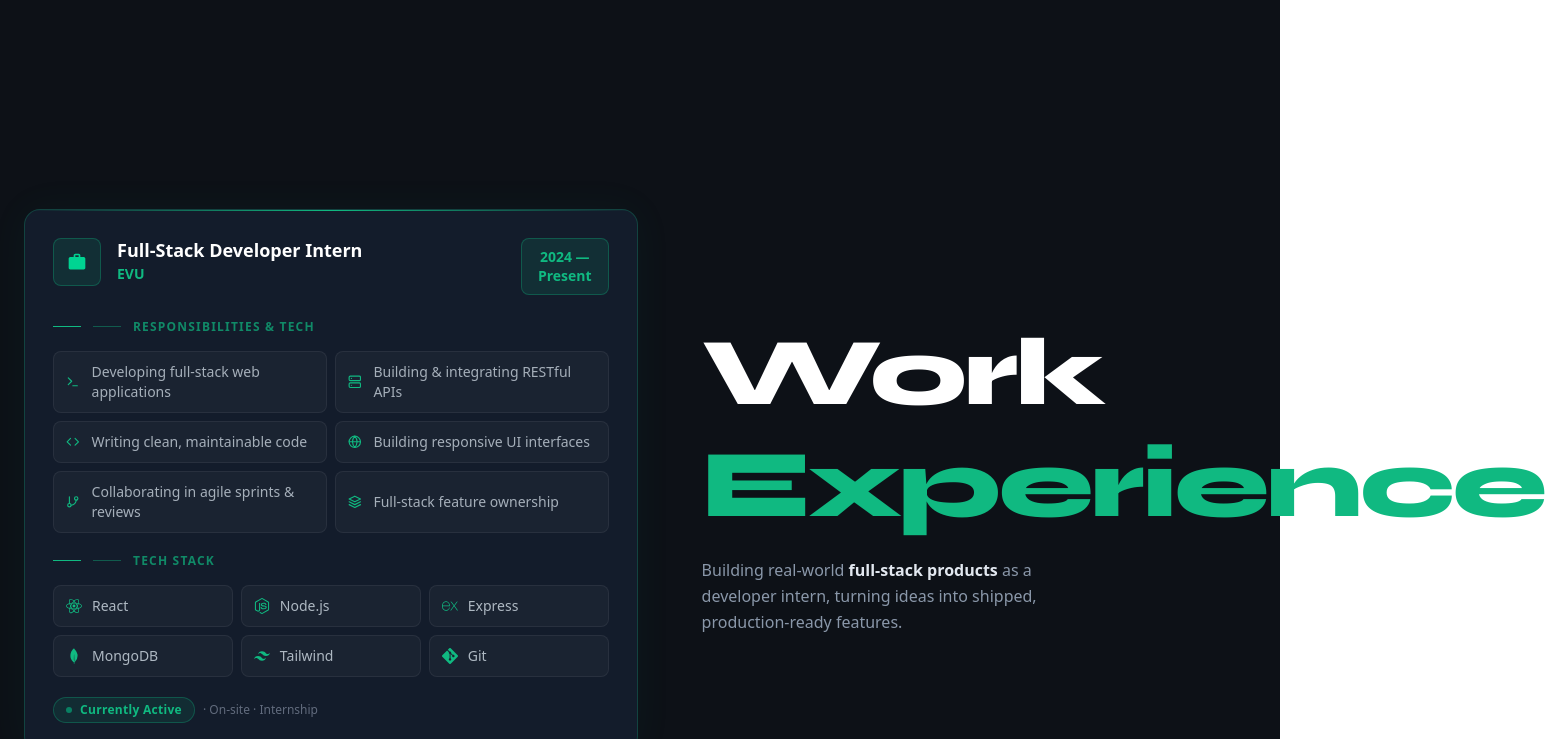
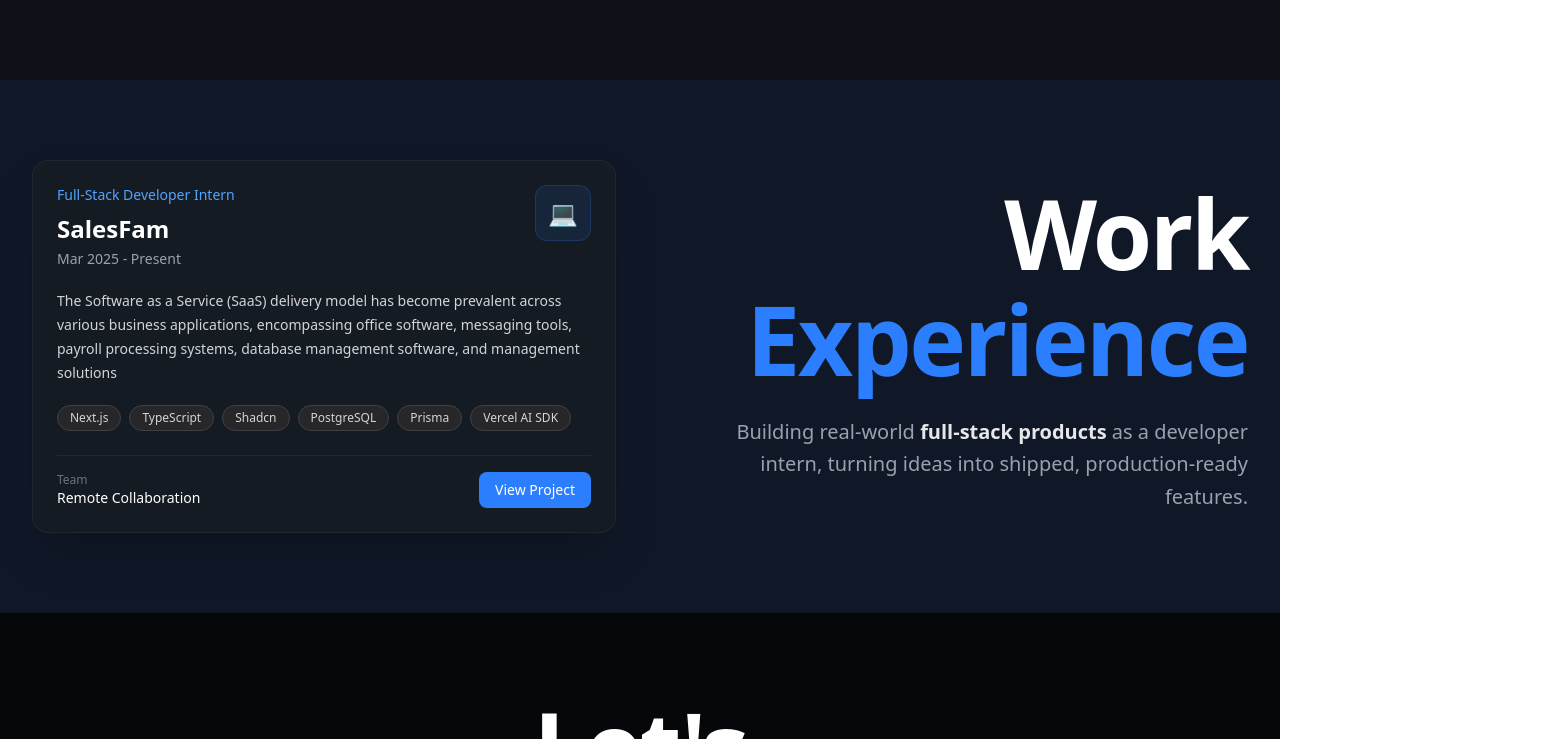
Before and after one commit to abdullah-shamim-2004/my-portfolio, a React (Vite) app: page / in a window 1280 px wide. Shown: the part 4557-5296 px from the top of the page, 1545 px wide, since content can reach past the window. Built offline with nearby package versions, Linux system fonts and the light colour scheme.

Commit message:
style : Add some style on experience section.

```diff
--- a/src/Components/Experience/Experience.jsx
+++ b/src/Components/Experience/Experience.jsx
@@ -16,6 +16,7 @@
   SiGit,
 } from "react-icons/si";
 import { MdWork } from "react-icons/md";
+import { Link } from "react-router";
 
 const responsibilities = [
   { icon: <FiTerminal />, label: "Developing full-stack web applications" },
@@ -51,228 +52,92 @@
   }, []);
 
   return (
-    <section
-      ref={ref}
-      className="min-h-screen w-full flex items-center"
-      style={{ background: "#0d1117" }}
-    >
-      <div className="max-w-7xl mx-auto w-full px-6 py-24 flex flex-col lg:flex-row items-center gap-16">
-        {/* ── LEFT: Card ── */}
+    <section className="bg-gray-900 min-h-[60vh] py-20 px-4 sm:px-6 lg:px-8">
+      <div className="max-w-7xl mx-auto ">
         <div
-          className={`w-full lg:w-[55%] transition-all duration-700 ${
-            visible ? "opacity-100 translate-y-0" : "opacity-0 translate-y-10"
-          }`}
-          style={{ transitionDelay: "0.1s" }}
+          className="grid grid-cols-1
+         md:grid-cols-2 gap-12 items-center"
         >
-          <div
-            className="rounded-2xl p-7 relative overflow-hidden"
-            style={{
-              background: "#131c2b",
-              border: "1px solid rgba(16,185,129,0.25)",
-              boxShadow: "0 0 40px rgba(16,185,129,0.05)",
-            }}
-          >
-            {/* Top accent line */}
-            <div
-              className="absolute top-0 left-0 right-0 h-px"
-              style={{
-                background:
-                  "linear-gradient(90deg, transparent, #10b981, transparent)",
-              }}
-            />
+          {" "}
+          {/* ── LEFT: Card ── */}
+          <div className="w-full max-w-[650px] rounded-2xl border border-white/5 bg-[#151b23] p-6 shadow-2xl transition-all duration-300 hover:-translate-y-0.5 hover:border-blue-400">
+            {/* Top Section */}
+            <div className="flex items-start justify-between">
+              <div>
+                <p className="text-sm text-blue-400 font-medium">
+                  Full-Stack Developer Intern
+                </p>
 
-            {/* ── Card Header ── */}
-            <div className="flex items-start justify-between gap-4 mb-6">
-              <div className="flex items-center gap-4">
-                {/* Icon box */}
-                <div
-                  className="w-12 h-12 rounded-lg flex items-center justify-center flex-shrink-0"
-                  style={{
-                    background: "rgba(16,185,129,0.12)",
-                    border: "1px solid rgba(16,185,129,0.3)",
-                  }}
-                >
-                  <MdWork className="text-emerald-400 text-xl" />
-                </div>
+                <h2 className="mt-2 text-2xl font-bold text-white">SalesFam</h2>
 
-                <div>
-                  <h3 className="font-bold text-white text-lg leading-tight">
-                    Full-Stack Developer Intern
-                  </h3>
-                  <p
-                    className="text-sm font-semibold mt-0.5"
-                    style={{ color: "#10b981" }}
-                  >
-                    EVU
-                  </p>
-                </div>
+                <p className="mt-1 text-sm text-zinc-400">Mar 2025 - Present</p>
               </div>
 
-              {/* Date badge */}
-              <div
-                className="flex-shrink-0 text-center px-4 py-2 rounded-lg text-sm font-semibold"
-                style={{
-                  background: "rgba(16,185,129,0.12)",
-                  border: "1px solid rgba(16,185,129,0.3)",
-                  color: "#10b981",
-                  lineHeight: "1.4",
-                }}
-              >
-                2024 —<br />
-                Present
+              <div className="h-14 w-14 rounded-xl bg-blue-500/10 flex items-center justify-center border border-blue-500/20">
+                <span className="text-2xl">💻</span>
               </div>
             </div>
 
-            {/* ── Divider label ── */}
-            <div className="flex items-center gap-3 mb-4">
-              <div className="w-7 h-px" style={{ background: "#10b981" }} />
-              <div
-                className="w-7 h-px"
-                style={{ background: "rgba(16,185,129,0.4)" }}
-              />
-              <span
-                className="text-xs font-semibold tracking-widest uppercase"
-                style={{ color: "rgba(16,185,129,0.7)" }}
-              >
-                Responsibilities & Tech
-              </span>
-            </div>
+            {/* Description */}
+            <p className="mt-5 text-sm leading-6 text-zinc-300">
+              The Software as a Service (SaaS) delivery model has become
+              prevalent across various business applications, encompassing
+              office software, messaging tools, payroll processing systems,
+              database management software, and management solutions
+            </p>
 
-            {/* ── Responsibilities Grid ── */}
-            <div className="grid grid-cols-1 sm:grid-cols-2 gap-2 mb-5">
-              {responsibilities.map(({ icon, label }, i) => (
-                <div
-                  key={i}
-                  className="flex items-center gap-3 px-3 py-2.5 rounded-lg transition-colors duration-200 hover:border-emerald-500/30"
-                  style={{
-                    background: "rgba(255,255,255,0.03)",
-                    border: "1px solid rgba(255,255,255,0.06)",
-                  }}
+            {/* Tech Stack */}
+            <div className="mt-5 flex flex-wrap gap-2">
+              {[
+                "Next.js",
+                "TypeScript",
+                "Shadcn",
+                "PostgreSQL",
+                "Prisma",
+                "Vercel AI SDK",
+              ].map((tech) => (
+                <span
+                  key={tech}
+                  className="rounded-full border border-zinc-700 bg-zinc-800 px-3 py-1 text-xs text-zinc-300"
                 >
-                  <span style={{ color: "#10b981", fontSize: "0.85rem" }}>
-                    {icon}
-                  </span>
-                  <span
-                    className="text-sm"
-                    style={{ color: "rgba(200,210,220,0.8)" }}
-                  >
-                    {label}
-                  </span>
-                </div>
+                  {tech}
+                </span>
               ))}
             </div>
 
-            {/* ── Divider label ── */}
-            <div className="flex items-center gap-3 mb-4">
-              <div className="w-7 h-px" style={{ background: "#10b981" }} />
-              <div
-                className="w-7 h-px"
-                style={{ background: "rgba(16,185,129,0.4)" }}
-              />
-              <span
-                className="text-xs font-semibold tracking-widest uppercase"
-                style={{ color: "rgba(16,185,129,0.7)" }}
+            {/* Footer */}
+            <div className="mt-6 flex items-center justify-between border-t border-zinc-800 pt-4">
+              <div>
+                <p className="text-xs text-zinc-500">Team</p>
+                <p className="text-sm font-medium text-white">
+                  Remote Collaboration
+                </p>
+              </div>
+
+              <Link
+                to={"https://www.salesfam.com/"}
+                className="rounded-lg bg-blue-500 px-4 py-2 text-sm font-medium text-white transition hover:bg-blue-600"
               >
-                Tech Stack
-              </span>
-            </div>
-
-            {/* ── Tech Stack Grid ── */}
-            <div className="grid grid-cols-2 sm:grid-cols-3 gap-2">
-              {techStack.map(({ icon, label }, i) => (
-                <div
-                  key={i}
-                  className="flex items-center gap-2.5 px-3 py-2.5 rounded-lg transition-all duration-200 hover:border-emerald-500/40 group"
-                  style={{
-                    background: "rgba(255,255,255,0.03)",
-                    border: "1px solid rgba(255,255,255,0.06)",
-                  }}
-                >
-                  <span
-                    className="text-base transition-colors duration-200 group-hover:text-emerald-400"
-                    style={{ color: "#10b981" }}
-                  >
-                    {icon}
-                  </span>
-                  <span
-                    className="text-sm font-medium"
-                    style={{ color: "rgba(200,210,220,0.85)" }}
-                  >
-                    {label}
-                  </span>
-                </div>
-              ))}
-            </div>
-
-            {/* Active badge */}
-            <div className="mt-5 flex items-center gap-2">
-              <span
-                className="inline-flex items-center gap-2 px-3 py-1 rounded-full text-xs font-semibold tracking-wide"
-                style={{
-                  background: "rgba(16,185,129,0.1)",
-                  border: "1px solid rgba(16,185,129,0.3)",
-                  color: "#10b981",
-                }}
-              >
-                <span className="w-1.5 h-1.5 rounded-full bg-emerald-400 animate-pulse inline-block" />
-                Currently Active
-              </span>
-              <span
-                className="text-xs"
-                style={{ color: "rgba(150,160,180,0.6)" }}
-              >
-                · On-site · Internship
-              </span>
+                View Project
+              </Link>
             </div>
           </div>
-        </div>
+          {/* ── RIGHT: Big Title ── */}
+          <div className="text-start md:text-right order-1 md:order-2">
+            <h1 className="text-6xl md:text-8xl font-extrabold tracking-tight leading-[1.1] mb-6">
+              Work <br />
+              <span className="text-blue-500">Experience</span>
+            </h1>
 
-        {/* ── RIGHT: Big Title ── */}
-        <div
-          className={`w-full lg:w-[45%] text-center lg:text-left transition-all duration-700 ${
-            visible ? "opacity-100 translate-y-0" : "opacity-0 translate-y-10"
-          }`}
-          style={{ transitionDelay: "0.25s" }}
-        >
-          <h2
-            className="font-black leading-none mb-4"
-            style={{
-              fontFamily: "'Syne', sans-serif",
-              fontSize: "clamp(3.5rem, 8vw, 6rem)",
-              color: "#ffffff",
-              letterSpacing: "-0.03em",
-            }}
-          >
-            Work
-          </h2>
-          <h2
-            className="font-black leading-none mb-6"
-            style={{
-              fontFamily: "'Syne', sans-serif",
-              fontSize: "clamp(3.5rem, 8vw, 6rem)",
-              color: "#10b981",
-              letterSpacing: "-0.03em",
-            }}
-          >
-            Experience
-          </h2>
-          <p
-            className="text-base leading-relaxed"
-            style={{ color: "rgba(160,175,195,0.85)", maxWidth: "360px" }}
-          >
-            Building real-world{" "}
-            <strong style={{ color: "#e2e8f0" }}>full-stack products</strong> as
-            a developer intern, turning ideas into shipped, production-ready
-            features.
-          </p>
+            <p className="text-gray-400 text-lg md:text-xl max-w-lg leading-relaxed md:ml-auto">
+              Building real-world{" "}
+              <strong className="text-gray-200">full-stack products</strong> as
+              a developer intern, turning ideas into shipped, production-ready
+              features.
+            </p>
+          </div>
         </div>
       </div>
-
-      {/* Google Font */}
-      <link
-        rel="stylesheet"
-        href="https://fonts.googleapis.com/css2?family=Syne:wght@800&display=swap"
-      />
     </section>
   );
 }
```
